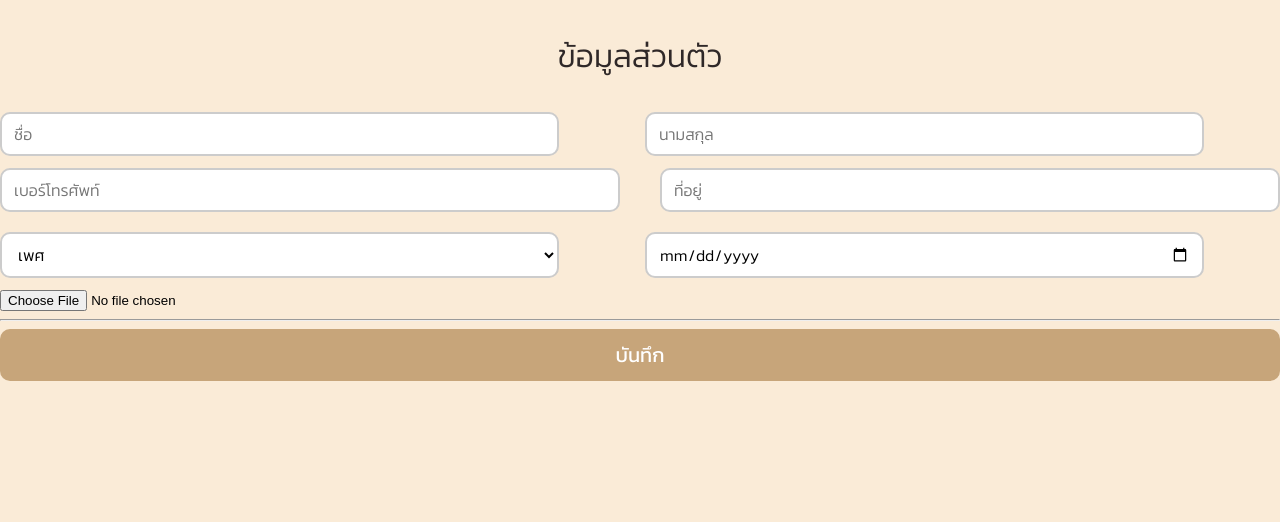
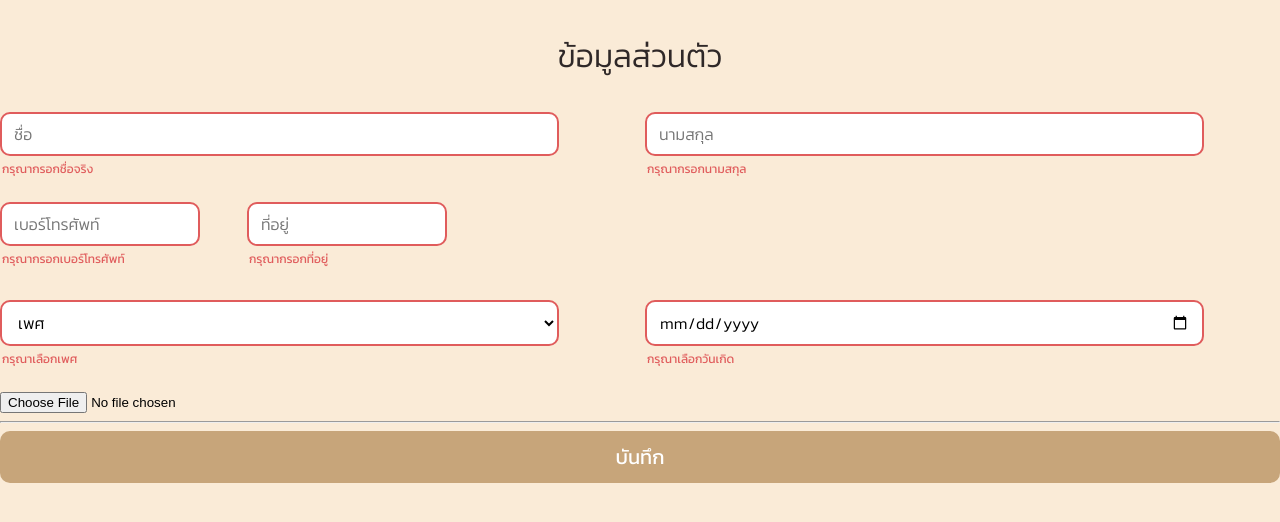
Before and after one commit to jaran101/SeniorProject, a React (Vite) app in the folder FrontEnd/: page /newprofile in a window 1280 px wide. Both pictures are taken after a click on the button "บันทึก". Shown: the top 522 px of the page. Built offline with nearby package versions, Linux system fonts and the light colour scheme.

Commit message:
feat: add profile edit and creation components along with associated image uploads

```diff
--- a/FrontEnd/src/components/editprofile.jsx
+++ b/FrontEnd/src/components/editprofile.jsx
@@ -1,5 +1,19 @@
 import { useEffect, useState } from "react";
 import axios from "axios";
+import { object, string } from "yup";
+
+const profileSchema = object().shape({
+  firstName: string().required("กรุณากรอกชื่อจริง"),
+  lastName: string().required("กรุณากรอกนามสกุล"),
+  phone: string()
+    .min(10 ,"กรุณากรอกเบอร์โทรศัพท์ให้ครบ 10 ตัวอักษร")
+    .max(10,"กรุณากรอกเบอร์โทรศัพท์ไม่เกิน 10 ตัวอักษร")
+  .required("กรุณากรอกเบอร์โทรศัพท์"),
+  address: string().required("กรุณากรอกที่อยู่"),
+  gender: string().required("กรุณาเลือกเพศ"),
+  birthday: string().required("กรุณาเลือกวันเกิด"),
+});
+
 
 export default function Editprofile({ profile, onProfileUpdated ,myId
  }) {
@@ -13,6 +27,7 @@ export default function Editprofile({ profile, onProfileUpdated ,myId
   const [avatar, setAvatar] = useState(null);
   const [previewUrl, setPreviewUrl] = useState(null);
   const [saving, setSaving] = useState(false);
+  const [errors, setErrors] = useState({});
 
   // --- โหลดข้อมูลโปรไฟล์เดิมเข้าฟอร์มตอน component ถูก render ครั้งแรก ---
   useEffect(() => {
@@ -35,11 +50,30 @@ export default function Editprofile({ profile, onProfileUpdated ,myId
     if (saving) return;
     setSaving(true);
     try {
-      if (!firstName || !lastName || !phone || !address) {
-        alert("กรุณากรอกข้อมูลให้ครบถ้วน");
-        return;
+      await profileSchema.validate(
+        {
+          firstName,
+          lastName,
+          phone,
+          address,
+          gender,
+          birthday,
+        },
+        { abortEarly: false } // เก็บ Error ของทุกช่อง
+      );
+    } catch (validationError) {
+      if (validationError.name === "ValidationError") {
+        const formattedErrors = {};
+        validationError.inner.forEach((err) => {
+          formattedErrors[err.path] = err.message;
+        });
+        setErrors(formattedErrors);
       }
+      setSaving(false);
+      return; // หยุดการทำงาน ไม่ส่งคำขอไปยัง API
+    }
 
+    try {
       const formData = new FormData();
       formData.append("Users_Id", myId);
       formData.append("First_Name", firstName);
@@ -53,7 +87,7 @@ export default function Editprofile({ profile, onProfileUpdated ,myId
         formData.append("file", avatar);
       }
 
-        const respons= await axios.patch("http://localhost:3000/api/updateprofile", formData, {
+      const respons = await axios.patch("http://localhost:3000/api/updateprofile", formData, {
         headers: {
           authorization: localStorage.getItem("token"),
           "Content-Type": "multipart/form-data",
@@ -64,12 +98,11 @@ export default function Editprofile({ profile, onProfileUpdated ,myId
       onProfileUpdated?.(respons.data.result); // เรียก callback เพื่อแจ้งให้ component แม่ทราบว่ามีการอัปเดต
     } catch (error) {
       console.error("บันทึกไม่สำเร็จ:", error);
-      console.log("testError",error)
+      console.log("testError", error);
       alert("เกิดข้อผิดพลาด: " + error.response?.data?.message);
-    }finally {
+    } finally {
       setSaving(false);
     }
-
   };
 
   // --- ฟังก์ชันเลือกภาพและแสดงตัวอย่างก่อนอัปโหลด ---
@@ -91,23 +124,30 @@ export default function Editprofile({ profile, onProfileUpdated ,myId
       {/* --- กล่องฟอร์มสำหรับกรอกข้อมูลผู้ใช้ --- */}
       <div>
         <div className="row">
-          <input
+          <div>
+            <input
             className="i1"
             type="text"
             placeholder="ชื่อ"
             value={firstName}
             onChange={(e) => setFirstName(e.target.value)}
           />
-          <input
+          {errors.firstName && <p className="err-msg">{errors.firstName}</p>}
+          </div>
+          <div>
+            <input
             className="i1"
             type="text"
             placeholder="นามสกุล"
             value={lastName}
             onChange={(e) => setLastName(e.target.value)}
           />
-        </div>
+          {errors.lastName && <p className="err-msg">{errors.lastName}</p>}
+          </div>
+          </div>
 
         <div className="rownw">
+          <div>
           <input
             className="i1"
             type="text"
@@ -115,7 +155,9 @@ export default function Editprofile({ profile, onProfileUpdated ,myId
             value={phone}
             onChange={(e) => setPhone(e.target.value)}
           />
-          <br />
+          {errors.phone && <p className="err-msg">{errors.phone}</p>}
+          </div>
+          <div>
           <input
             className="i1"
             type="text"
@@ -123,9 +165,11 @@ export default function Editprofile({ profile, onProfileUpdated ,myId
             value={address}
             onChange={(e) => setAddress(e.target.value)}
           />
+          {errors.address && <p className="err-msg">{errors.address}</p>}
+          </div>
         </div>
-
         <div className="row">
+          <div>
           <select
             className="i1"
             value={gender}
@@ -135,12 +179,17 @@ export default function Editprofile({ profile, onProfileUpdated ,myId
             <option value="FEMALE">หญิง</option>
             <option value="OTHER">อื่นๆ</option>
           </select>
+          </div>
+          <div>
           <input
             className="i1"
             type="date"
             value={birthday}
             onChange={(e) => setBirthday(e.target.value)}
           />
+          {errors.gender && <p className="err-msg">{errors.gender}</p>}
+          {errors.birthday && <p className="err-msg">{errors.birthday}</p>}
+          </div>
         </div>
 
         <input type="file" accept="image/*" onChange={handleImageChange} />
--- a/FrontEnd/src/components/newprofile.jsx
+++ b/FrontEnd/src/components/newprofile.jsx
@@ -1,6 +1,20 @@
 import { useState } from "react";
 import axios from "axios";
 import { useNavigate } from "react-router-dom";
+import { object, string } from "yup";
+
+const profileSchema = object().shape({
+  firstName: string().required("กรุณากรอกชื่อจริง"),
+  lastName: string().required("กรุณากรอกนามสกุล"),
+  phone: string()
+    .min(10 ,"กรุณากรอกเบอร์โทรศัพท์ให้ครบ 10 ตัวอักษร")
+    .max(10,"กรุณากรอกเบอร์โทรศัพท์ไม่เกิน 10 ตัวอักษร")
+  .required("กรุณากรอกเบอร์โทรศัพท์"),
+  address: string().required("กรุณากรอกที่อยู่"),
+  gender: string().required("กรุณาเลือกเพศ"),
+  birthday: string().required("กรุณาเลือกวันเกิด"),
+});
+
 
 export default function Newprofile() {
   // --- State สำหรับเก็บข้อมูลฟอร์มข้อมูลส่วนตัว ---
@@ -12,7 +26,7 @@ export default function Newprofile() {
   const [birthday, setBirthday] = useState("");
   // --- State สำหรับเก็บไฟล์ภาพที่เลือกไว้ก่อนอัปโหลด ---
   const [avatar, setAvatar] = useState(null);
-  const [error, setError] = useState("");
+const [errors, setErrors] = useState({});
 
   const navigate = useNavigate();
 
@@ -22,19 +36,44 @@ export default function Newprofile() {
   }
 // --- ฟังก์ชันสร้างโปรไฟล์ใหม่เมื่อผู้ใช้กดบันทึก ---
   const handleCreateProfile = async () => {
-    if (!firstName || !lastName || !phone || !gender || !birthday || !address) {
-      alert("กรุณากรอกข้อมูลให้ครบถ้วน");
+  setErrors({});
+
+
+    try {
+    await profileSchema.validate(
+      {
+        firstName,
+        lastName,
+        phone,
+        address,
+        gender,
+        birthday,
+      },
+      { abortEarly: false } // เก็บ Error ของทุกช่อง
+    );
+  } catch (validationError) {
+    if (validationError.name === "ValidationError") {
+      const formattedErrors = {};
+      validationError.inner.forEach((err) => {
+        formattedErrors[err.path] = err.message;
+      });
+      setErrors(formattedErrors);
+    }
+    return; // หยุดการทำงาน ไม่ส่งคำขอไปยัง API
+  }
+  // 2. ดำเนินการต่อเมื่อข้อมูลถูกต้องตามเงื่อนไข
+  const token = localStorage.getItem("token");
+  const userStr = localStorage.getItem("user");
+  if (!userStr) {
+    alert("กรุณาสร้างบัญชีใหม่อีกครั้ง");
+    navigate("/register");
     return;
   }
-     const phoneRegex = /^0\d{9}$/;
-    if (!phoneRegex.test(phone)) {
-      alert("กรุณากรอกเบอร์โทรให้ถูกต้อง (10 หลัก ขึ้นต้นด้วย 0)"); //alert string ตรงๆ
-      return;
-    }
+  const userObj = JSON.parse(userStr);
+  const id = userObj?.payload?.id;
 
 
-    const token = localStorage.getItem("token");
-    const id = JSON.parse(localStorage.getItem("user")).payload.id;
+
 
     try {
       // ขั้นตอนที่ 1 — สร้าง Profile
@@ -84,22 +123,74 @@ export default function Newprofile() {
     {/* --- กล่องฟอร์มกรอกข้อมูลผู้ใช้ --- */}
     <div className="">
       <div className="row">
-          <input className="i1" type="text" placeholder="ชื่อ" value={firstName} onChange={(e) => setFirstName(e.target.value)} />
-          <input className="i1" type="text" placeholder="นามสกุล" value={lastName} onChange={(e) => setLastName(e.target.value)} />
+        <div>
+          <input
+            className={errors.firstName ? "i1 error" : "i1"}
+            type="text"
+            placeholder="ชื่อ"
+            value={firstName}
+            onChange={(e) => setFirstName(e.target.value)}
+          />
+          {errors.firstName && <p className="err-msg">{errors.firstName}</p>}
         </div>
+        <div>
+          <input
+            className={errors.lastName ? "i1 error" : "i1"}
+            type="text"
+            placeholder="นามสกุล"
+            value={lastName}
+            onChange={(e) => setLastName(e.target.value)}
+          />
+          {errors.lastName && <p className="err-msg">{errors.lastName}</p>}
+        </div>
+      </div>
+
       <div className="rownw">
-          <input className="i1" type="text" placeholder="เบอร์โทรศัพท์" value={phone} onChange={(e) => setPhone(e.target.value)} />
-          <br />
-          <input className="i1" type="text" placeholder="ที่อยู่" value={address} onChange={(e) => setAddress(e.target.value)} />
+        <div>
+          <input
+            className={errors.phone ? "i1 error" : "i1"}
+            type="text"
+            placeholder="เบอร์โทรศัพท์"
+            value={phone}
+            onChange={(e) => setPhone(e.target.value)}
+          />
+          {errors.phone && <p className="err-msg">{errors.phone}</p>}
         </div>
+        <div>
+          <input
+            className={errors.address ? "i1 error" : "i1"}
+            type="text"
+            placeholder="ที่อยู่"
+            value={address}
+            onChange={(e) => setAddress(e.target.value)}
+          />
+          {errors.address && <p className="err-msg">{errors.address}</p>}
+        </div>
+      </div>
+
       <div className="row">
-          <select className="i1" value={gender} onChange={(e) => setGender(e.target.value)}>
+        <div>
+          <select
+            className={errors.gender ? "i1 error" : "i1"}
+            value={gender}
+            onChange={(e) => setGender(e.target.value)}
+          >
             <option value="">เพศ</option>
             <option value="MALE">ชาย</option>
             <option value="FEMALE">หญิง</option>
             <option value="OTHER">อื่นๆ</option>
           </select>
-          <input className="i1" type="date" value={birthday} onChange={(e) => setBirthday(e.target.value)} />
+          {errors.gender && <p className="err-msg">{errors.gender}</p>}
+        </div>
+        <div>
+          <input
+            className={errors.birthday ? "i1 error" : "i1"}
+            type="date"
+            value={birthday}
+            onChange={(e) => setBirthday(e.target.value)}
+          />
+          {errors.birthday && <p className="err-msg">{errors.birthday}</p>}
+        </div>
       </div>
 
       {/* --- ตัวเลือกอัปโหลดรูปภาพ --- */}
@@ -114,4 +205,5 @@ export default function Newprofile() {
     </button>
   </div>
 );
+
 }
```
Also changed, not shown: 2 other files (tests, documents, lock files or other folders). Lines whose indentation alone changed are shown as unchanged.
